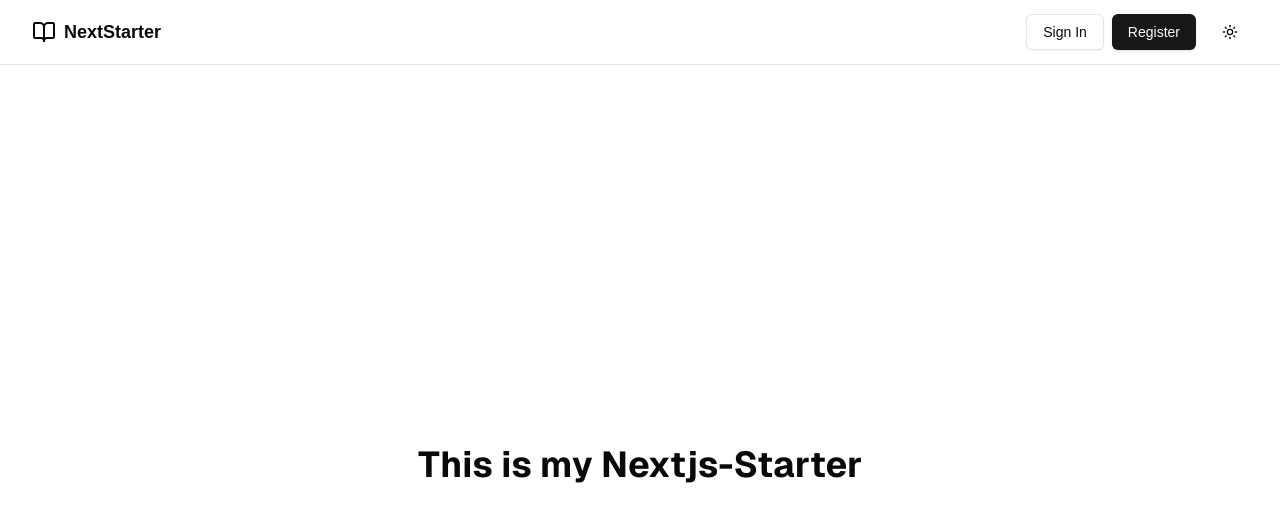
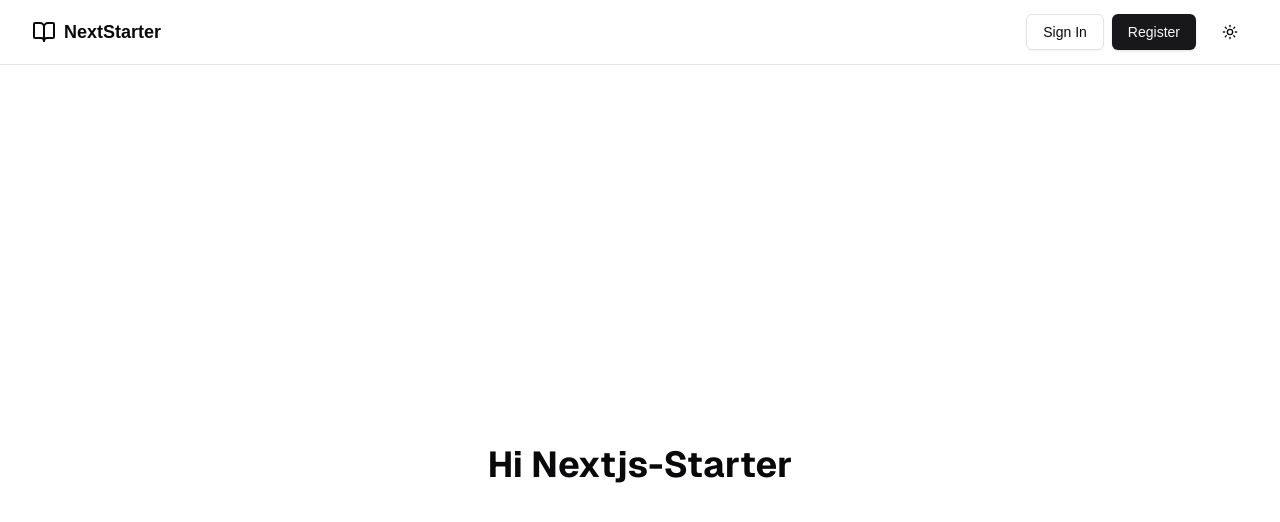
Before and after one commit to hbela/my-nextjs-google-calendar, a Next.js app: page / in a window 1280 px wide. Shown: the top 522 px of the page. Built offline with nearby package versions, Linux system fonts and the light colour scheme; no server answers.

Commit message:
Update home page title from 'This is my Nextjs-Starter' to 'Hi Nextjs-Starter' for improved user engagement and branding consistency.

```diff
--- a/app/page.tsx
+++ b/app/page.tsx
@@ -2,7 +2,7 @@
   return (
     <div className="grid grid-rows-[20px_1fr_20px] items-center justify-items-center min-h-screen p-8 pb-20 gap-16 sm:p-20 font-[family-name:var(--font-geist-sans)]">
       <main className="flex flex-col gap-8 row-start-2 items-center sm:items-start">
-        <h1 className="text-4xl font-bold">This is my Nextjs-Starter</h1>
+        <h1 className="text-4xl font-bold">Hi Nextjs-Starter</h1>
       </main>
     </div>
   );
```
